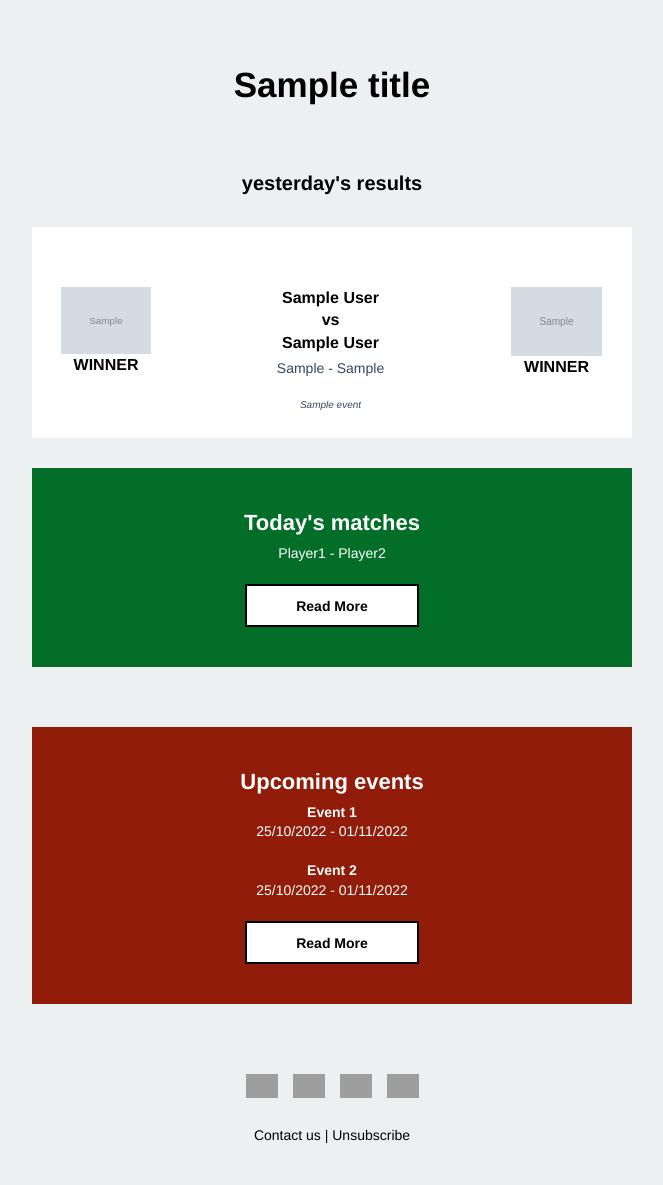
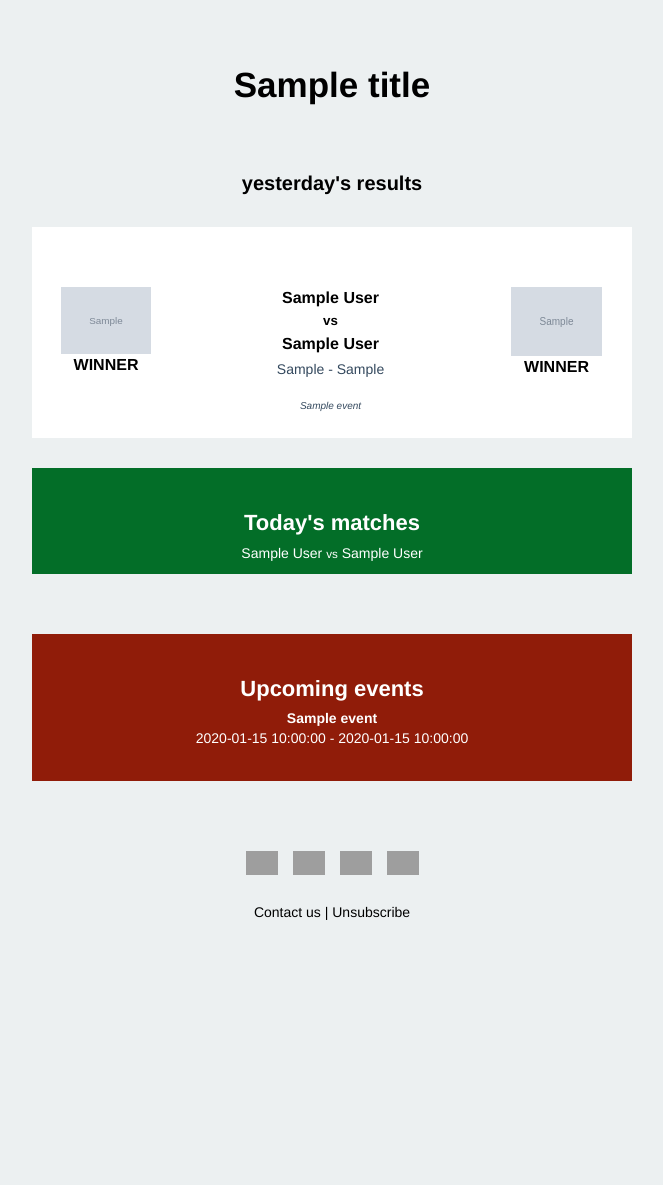
Before and after one commit to alexander-schillemans/snookerbot_app, a Python web app: template templates/yesterday_results.html in a window 1280 px wide. Shown: the whole page, without its empty margins (308-971 px from the left). After the commit the page ends 920 px from the top, so only its background shows below. Run offline with Jinja, Linux system fonts and the light colour scheme; the template is opened without the code that fills it: most values are stand-ins (such as "Sample title", 1, 10 or a date in 2020); grey boxes marked "Sample" are stand-in pictures; grey boxes are pictures that could not be loaded.

Commit message:
Finalised sending email

```diff
--- a/templates/yesterday_results.html
+++ b/templates/yesterday_results.html
@@ -160,7 +160,7 @@ table, td { color: #000000; } #u_body a { color: #0000ee; text-decoration: under
 </div>
 
 
-{% for match in matches %}
+{% for match in yesterday_matches %}
 <div class="u-row-container v-row-padding--vertical" style="padding: 0px;background-color: transparent">
   <div class="u-row" style="Margin: 0 auto;min-width: 320px;max-width: 600px;overflow-wrap: break-word;word-wrap: break-word;word-break: break-word;background-color: transparent;">
     <div style="border-collapse: collapse;display: table;width: 100%;height: 100%;background-color: transparent;">
@@ -183,7 +183,7 @@ table, td { color: #000000; } #u_body a { color: #0000ee; text-decoration: under
       {% if match.player1.photo_url %}
         <img align="center" border="0" src="{{ match.player1.photo_url }}" alt="image" title="image" style="outline: none;text-decoration: none;-ms-interpolation-mode: bicubic;clear: both;display: inline-block !important;border: none;height: auto;float: none;width: 70%;max-width: 89.61px;" width="89.61" class="v-src-width v-src-max-width"/>
       {% else %}
-        <img align="center" border="0" src="http://snookerbot.org.geine.be/images/default-placeholder.png" alt="image" title="image" style="outline: none;text-decoration: none;-ms-interpolation-mode: bicubic;clear: both;display: inline-block !important;border: none;height: auto;float: none;width: 70%;max-width: 91.67px;" width="91.67" class="v-src-width v-src-max-width"/>
+        <img align="center" border="0" src="https://snookerbot.org/images/default-placeholder.png" alt="image" title="image" style="outline: none;text-decoration: none;-ms-interpolation-mode: bicubic;clear: both;display: inline-block !important;border: none;height: auto;float: none;width: 70%;max-width: 91.67px;" width="91.67" class="v-src-width v-src-max-width"/>
       {% endif %}
 
       {% if match.player1_id == match.winner_id %}
@@ -216,7 +216,7 @@ table, td { color: #000000; } #u_body a { color: #0000ee; text-decoration: under
       <td class="v-container-padding-padding" style="overflow-wrap:break-word;word-break:break-word;padding:60px 10px 0px;font-family:'Rubik',sans-serif;" align="left">
 
   <h4 class="v-text-align v-font-size" style="margin: 0px; line-height: 140%; text-align: center; word-wrap: break-word; font-weight: normal; font-family: helvetica,sans-serif; font-size: 16px;">
-    <strong>{{ match.player1.first_name }} {{ match.player1.last_name }}<br />vs<br />{{ match.player2.first_name }} {{ match.player2.last_name }}</strong>
+    <strong>{{ match.player1.first_name }} {{ match.player1.last_name }}<br /><small>vs</small><br />{{ match.player2.first_name }} {{ match.player2.last_name }}</strong>
   </h4>
 
       </td>
@@ -231,7 +231,7 @@ table, td { color: #000000; } #u_body a { color: #0000ee; text-decoration: under
 
   <div class="v-text-align" style="color: #34495e; line-height: 140%; text-align: center; word-wrap: break-word;">
     <p style="font-size: 14px; line-height: 140%;"><span style="font-family: helvetica, sans-serif; font-size: 14px; line-height: 19.6px;">
-    {{ match.score1 }} - {{ match.score2 }}
+    {{ match.score1|default(0, true) }} - {{ match.score2|default(0, true) }}
     </span></p>
   </div>
 
@@ -285,7 +285,7 @@ table, td { color: #000000; } #u_body a { color: #0000ee; text-decoration: under
       {% if match.player2.photo_url %}
         <img align="center" border="0" src="{{ match.player2.photo_url }}" alt="image" title="image" style="outline: none;text-decoration: none;-ms-interpolation-mode: bicubic;clear: both;display: inline-block !important;border: none;height: auto;float: none;width: 70%;max-width: 91.67px;" width="91.67" class="v-src-width v-src-max-width"/>
       {% else %}
-        <img align="center" border="0" src="http://snookerbot.org.geine.be/images/default-placeholder.png" alt="image" title="image" style="outline: none;text-decoration: none;-ms-interpolation-mode: bicubic;clear: both;display: inline-block !important;border: none;height: auto;float: none;width: 70%;max-width: 91.67px;" width="91.67" class="v-src-width v-src-max-width"/>
+        <img align="center" border="0" src="https://snookerbot.org/images/default-placeholder.png" alt="image" title="image" style="outline: none;text-decoration: none;-ms-interpolation-mode: bicubic;clear: both;display: inline-block !important;border: none;height: auto;float: none;width: 70%;max-width: 91.67px;" width="91.67" class="v-src-width v-src-max-width"/>
       {% endif %}
 
       {% if match.player2_id == match.winner_id %}
@@ -344,27 +344,13 @@ table, td { color: #000000; } #u_body a { color: #0000ee; text-decoration: under
       <td class="v-container-padding-padding" style="overflow-wrap:break-word;word-break:break-word;padding:5px 80px 10px;font-family:'Rubik',sans-serif;" align="left">
 
   <div class="v-text-align" style="color: #ffffff; line-height: 140%; text-align: center; word-wrap: break-word;">
-    <p style="font-size: 14px; line-height: 140%;"><span style="font-family: helvetica, sans-serif; font-size: 14px; line-height: 19.6px;">Player1 - Player2</span></p>
+
+    {% for match in today_matches %}
+      <p style="font-size: 14px; line-height: 140%;"><span style="font-family: helvetica, sans-serif; font-size: 14px; line-height: 19.6px;">
+        {{ match.player1.first_name }} {{ match.player1.last_name }} <small>vs</small> {{ match.player2.first_name }} {{ match.player2.last_name }}
+      </span></p>
+    {% endfor %}
   </div>
-
-      </td>
-    </tr>
-  </tbody>
-</table>
-
-<table id="u_content_button_2" style="font-family:'Rubik',sans-serif;" role="presentation" cellpadding="0" cellspacing="0" width="100%" border="0">
-  <tbody>
-    <tr>
-      <td class="v-container-padding-padding" style="overflow-wrap:break-word;word-break:break-word;padding:10px 10px 40px;font-family:'Rubik',sans-serif;" align="left">
-
-  <!--[if mso]><style>.v-button {background: transparent !important;}</style><![endif]-->
-<div class="v-text-align" align="center">
-  <!--[if mso]><v:roundrect xmlns:v="urn:schemas-microsoft-com:vml" xmlns:w="urn:schemas-microsoft-com:office:word" href="https://www.unlayer.com" style="height:38px; v-text-anchor:middle; width:170px;" arcsize="0%"  strokecolor="#000000" strokeweight="2px" fillcolor="#ffffff"><w:anchorlock/><center style="color:#000000;font-family:'Rubik',sans-serif;"><![endif]-->
-    <a href="https://www.unlayer.com" target="_blank" class="v-button v-size-width" style="box-sizing: border-box;display: inline-block;font-family:'Rubik',sans-serif;text-decoration: none;-webkit-text-size-adjust: none;text-align: center;color: #000000; background-color: #ffffff; border-radius: 0px;-webkit-border-radius: 0px; -moz-border-radius: 0px; width:30%; max-width:100%; overflow-wrap: break-word; word-break: break-word; word-wrap:break-word; mso-border-alt: none;border-top-color: #000000; border-top-style: solid; border-top-width: 2px; border-left-color: #000000; border-left-style: solid; border-left-width: 2px; border-right-color: #000000; border-right-style: solid; border-right-width: 2px; border-bottom-color: #000000; border-bottom-style: solid; border-bottom-width: 2px;">
-      <span style="display:block;padding:10px 20px;line-height:120%;"><span style="font-family: helvetica, sans-serif; font-size: 14px; line-height: 16.8px;"><strong><span style="font-size: 14px; line-height: 16.8px;">Read More</span></strong></span></span>
-    </a>
-  <!--[if mso]></center></v:roundrect><![endif]-->
-</div>
 
       </td>
     </tr>
@@ -412,31 +398,20 @@ table, td { color: #000000; } #u_body a { color: #0000ee; text-decoration: under
       <td class="v-container-padding-padding" style="overflow-wrap:break-word;word-break:break-word;padding:5px 80px 10px;font-family:'Rubik',sans-serif;" align="left">
 
   <div class="v-text-align" style="color: #ffffff; line-height: 140%; text-align: center; word-wrap: break-word;">
-    <p style="font-size: 14px; line-height: 140%;"><span style="font-family: helvetica, sans-serif; font-size: 14px; line-height: 19.6px;"><strong>Event 1</strong></span></p>
-<p style="font-size: 14px; line-height: 140%;"><span style="font-family: helvetica, sans-serif; font-size: 14px; line-height: 19.6px;">25/10/2022 - 01/11/2022</span></p>
-<p style="font-size: 14px; line-height: 140%;"> </p>
-<p style="font-size: 14px; line-height: 140%;"><span style="font-family: helvetica, sans-serif; font-size: 14px; line-height: 19.6px;"><strong>Event 2</strong></span></p>
-<p style="font-size: 14px; line-height: 140%;"><span style="font-family: helvetica, sans-serif; font-size: 14px; line-height: 19.6px;">25/10/2022 - 01/11/2022</span></p>
+
+    {% for event in upcoming_events %}
+
+      <p style="font-size: 14px; line-height: 140%;">
+        <span style="font-family: helvetica, sans-serif; font-size: 14px; line-height: 19.6px;">
+          <strong>{{ event.name }}</strong>
+        </span></p>
+      <p style="font-size: 14px; line-height: 140%;">
+        <span style="font-family: helvetica, sans-serif; font-size: 14px; line-height: 19.6px;">
+          {{ event.start_date }} - {{ event.end_date }}
+        </span></p>
+      <br/>
+    {% endfor %}
   </div>
-
-      </td>
-    </tr>
-  </tbody>
-</table>
-
-<table id="u_content_button_3" style="font-family:'Rubik',sans-serif;" role="presentation" cellpadding="0" cellspacing="0" width="100%" border="0">
-  <tbody>
-    <tr>
-      <td class="v-container-padding-padding" style="overflow-wrap:break-word;word-break:break-word;padding:10px 10px 40px;font-family:'Rubik',sans-serif;" align="left">
-
-  <!--[if mso]><style>.v-button {background: transparent !important;}</style><![endif]-->
-<div class="v-text-align" align="center">
-  <!--[if mso]><v:roundrect xmlns:v="urn:schemas-microsoft-com:vml" xmlns:w="urn:schemas-microsoft-com:office:word" href="https://www.unlayer.com" style="height:38px; v-text-anchor:middle; width:170px;" arcsize="0%"  strokecolor="#000000" strokeweight="2px" fillcolor="#ffffff"><w:anchorlock/><center style="color:#000000;font-family:'Rubik',sans-serif;"><![endif]-->
-    <a href="https://www.unlayer.com" target="_blank" class="v-button v-size-width" style="box-sizing: border-box;display: inline-block;font-family:'Rubik',sans-serif;text-decoration: none;-webkit-text-size-adjust: none;text-align: center;color: #000000; background-color: #ffffff; border-radius: 0px;-webkit-border-radius: 0px; -moz-border-radius: 0px; width:30%; max-width:100%; overflow-wrap: break-word; word-break: break-word; word-wrap:break-word; mso-border-alt: none;border-top-color: #000000; border-top-style: solid; border-top-width: 2px; border-left-color: #000000; border-left-style: solid; border-left-width: 2px; border-right-color: #000000; border-right-style: solid; border-right-width: 2px; border-bottom-color: #000000; border-bottom-style: solid; border-bottom-width: 2px;">
-      <span style="display:block;padding:10px 20px;line-height:120%;"><span style="font-family: helvetica, sans-serif; font-size: 14px; line-height: 16.8px;"><strong><span style="font-size: 14px; line-height: 16.8px;">Read More</span></strong></span></span>
-    </a>
-  <!--[if mso]></center></v:roundrect><![endif]-->
-</div>
 
       </td>
     </tr>
@@ -478,7 +453,7 @@ table, td { color: #000000; } #u_body a { color: #0000ee; text-decoration: under
     <table align="left" border="0" cellspacing="0" cellpadding="0" width="32" height="32" style="width: 32px !important;height: 32px !important;display: inline-block;border-collapse: collapse;table-layout: fixed;border-spacing: 0;mso-table-lspace: 0pt;mso-table-rspace: 0pt;vertical-align: top;margin-right: 15px">
       <tbody><tr style="vertical-align: top"><td align="left" valign="middle" style="word-break: break-word;border-collapse: collapse !important;vertical-align: top">
         <a href="https://facebook.com/" title="Facebook" target="_blank">
-          <img src="images/image-2.png" alt="Facebook" title="Facebook" width="32" style="outline: none;text-decoration: none;-ms-interpolation-mode: bicubic;clear: both;display: block !important;border: none;height: auto;float: none;max-width: 32px !important">
+          <img src="https://snookerbot.org/images/image-2.png" alt="Facebook" title="Facebook" width="32" style="outline: none;text-decoration: none;-ms-interpolation-mode: bicubic;clear: both;display: block !important;border: none;height: auto;float: none;max-width: 32px !important">
         </a>
       </td></tr>
     </tbody></table>
@@ -488,7 +463,7 @@ table, td { color: #000000; } #u_body a { color: #0000ee; text-decoration: under
     <table align="left" border="0" cellspacing="0" cellpadding="0" width="32" height="32" style="width: 32px !important;height: 32px !important;display: inline-block;border-collapse: collapse;table-layout: fixed;border-spacing: 0;mso-table-lspace: 0pt;mso-table-rspace: 0pt;vertical-align: top;margin-right: 15px">
       <tbody><tr style="vertical-align: top"><td align="left" valign="middle" style="word-break: break-word;border-collapse: collapse !important;vertical-align: top">
         <a href="https://twitter.com/" title="Twitter" target="_blank">
-          <img src="images/image-3.png" alt="Twitter" title="Twitter" width="32" style="outline: none;text-decoration: none;-ms-interpolation-mode: bicubic;clear: both;display: block !important;border: none;height: auto;float: none;max-width: 32px !important">
+          <img src="https://snookerbot.org/images/image-3.png" alt="Twitter" title="Twitter" width="32" style="outline: none;text-decoration: none;-ms-interpolation-mode: bicubic;clear: both;display: block !important;border: none;height: auto;float: none;max-width: 32px !important">
         </a>
       </td></tr>
     </tbody></table>
@@ -498,7 +473,7 @@ table, td { color: #000000; } #u_body a { color: #0000ee; text-decoration: under
     <table align="left" border="0" cellspacing="0" cellpadding="0" width="32" height="32" style="width: 32px !important;height: 32px !important;display: inline-block;border-collapse: collapse;table-layout: fixed;border-spacing: 0;mso-table-lspace: 0pt;mso-table-rspace: 0pt;vertical-align: top;margin-right: 15px">
       <tbody><tr style="vertical-align: top"><td align="left" valign="middle" style="word-break: break-word;border-collapse: collapse !important;vertical-align: top">
         <a href="https://linkedin.com/" title="LinkedIn" target="_blank">
-          <img src="images/image-4.png" alt="LinkedIn" title="LinkedIn" width="32" style="outline: none;text-decoration: none;-ms-interpolation-mode: bicubic;clear: both;display: block !important;border: none;height: auto;float: none;max-width: 32px !important">
+          <img src="https://snookerbot.org/images/image-4.png" alt="LinkedIn" title="LinkedIn" width="32" style="outline: none;text-decoration: none;-ms-interpolation-mode: bicubic;clear: both;display: block !important;border: none;height: auto;float: none;max-width: 32px !important">
         </a>
       </td></tr>
     </tbody></table>
@@ -508,7 +483,7 @@ table, td { color: #000000; } #u_body a { color: #0000ee; text-decoration: under
     <table align="left" border="0" cellspacing="0" cellpadding="0" width="32" height="32" style="width: 32px !important;height: 32px !important;display: inline-block;border-collapse: collapse;table-layout: fixed;border-spacing: 0;mso-table-lspace: 0pt;mso-table-rspace: 0pt;vertical-align: top;margin-right: 0px">
       <tbody><tr style="vertical-align: top"><td align="left" valign="middle" style="word-break: break-word;border-collapse: collapse !important;vertical-align: top">
         <a href="https://instagram.com/" title="Instagram" target="_blank">
-          <img src="images/image-5.png" alt="Instagram" title="Instagram" width="32" style="outline: none;text-decoration: none;-ms-interpolation-mode: bicubic;clear: both;display: block !important;border: none;height: auto;float: none;max-width: 32px !important">
+          <img src="https://snookerbot.org/images/image-5.png" alt="Instagram" title="Instagram" width="32" style="outline: none;text-decoration: none;-ms-interpolation-mode: bicubic;clear: both;display: block !important;border: none;height: auto;float: none;max-width: 32px !important">
         </a>
       </td></tr>
     </tbody></table>
```
Also changed, not shown: database/__init__.py (+9 -2 lines), main.py (+20 -11 lines), models/__init__.py (+8 -8 lines), sync.py (+16 -7 lines), utils/models.py (+5 -4 lines), 4 other files.
